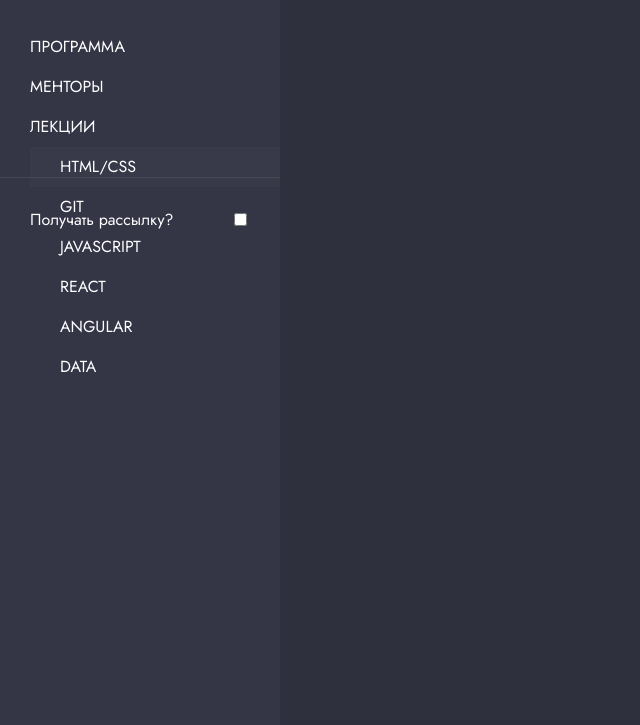
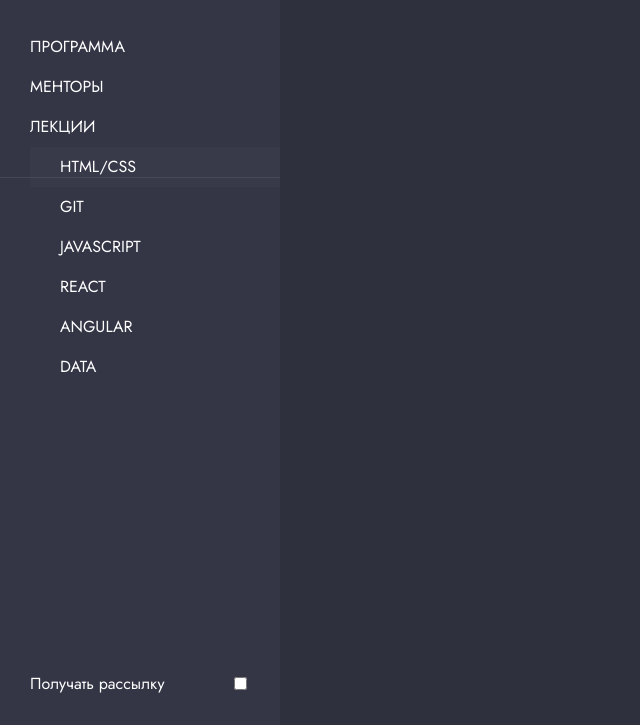
Before and after one commit to anton0kurilov/beeinterns-test, a website built with Parcel: page src/index.html in a window 1280 px wide. Shown: the part 75-800 px from the top of the page, without its empty margins (0-640 px from the left). Built offline with nearby package versions, Linux system fonts and the light colour scheme.

Commit message:
Fix newsletter form positin

```diff
--- a/src/assets/styles/aside.scss
+++ b/src/assets/styles/aside.scss
@@ -90,10 +90,14 @@ aside.leftbar {
     }
 
     section.newsletter-form {
-        padding: 30px;
+        padding: $margin-left;
+        width: calc(100% - $margin-left * 2) ;
         color: #fff;
+        position: absolute;
+        bottom: 0;
 
         form {
+            position: relative;
             display: flex;
             justify-content: space-between;
             align-items: center;
--- a/src/index.html
+++ b/src/index.html
@@ -42,7 +42,7 @@
         <div class="separator"></div>
         <section class="newsletter-form">
             <form>
-                <label for="newsletter-checkbox">Получать рассылку?</label>
+                <label for="newsletter-checkbox">Получать рассылку</label>
                 <input type="checkbox" id="newsletter-checkbox" name="subscribe" value="newsletter">
             </form>
         </section>
```
